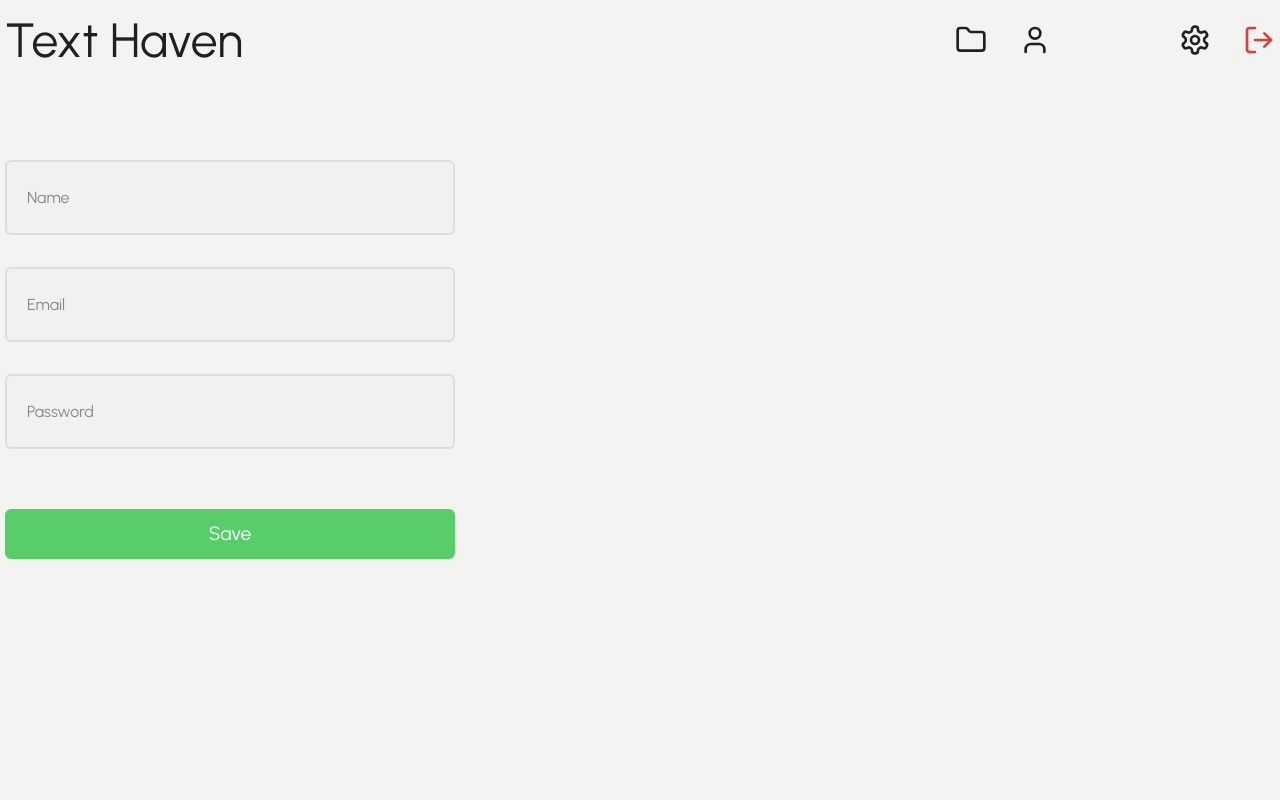
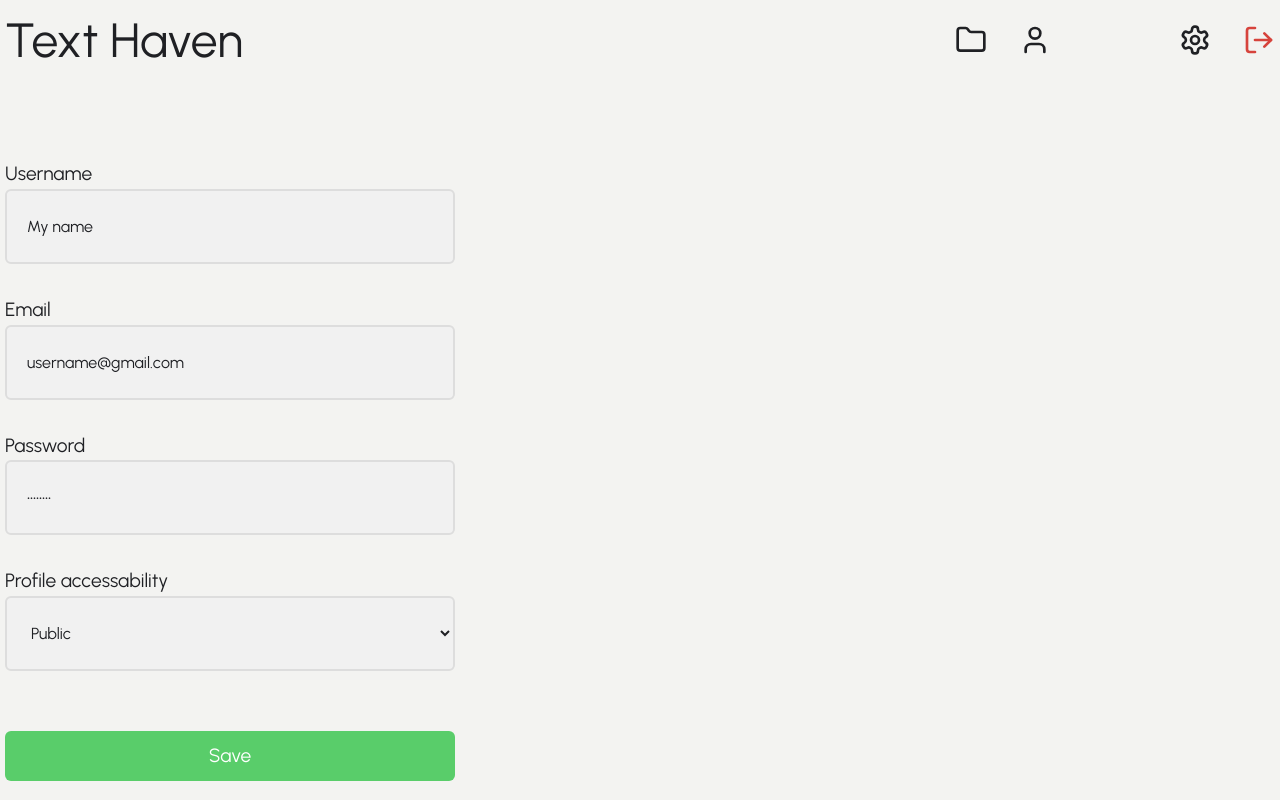
Before and after one commit to iiivanpopov/text-haven, a Next.js app in the folder frontend/: page /profile/settings in a window 1280 px wide. Built offline with nearby package versions, Linux system fonts and the light colour scheme.

Commit message:
feat(ui->profile): profile accessability(public, private)

```diff
--- a/frontend/src/app/profile/page.tsx
+++ b/frontend/src/app/profile/page.tsx
@@ -5,11 +5,14 @@ export default function Profile() {
 		<main className='mt-20 h-[25vh] flex flex-col gap-y-10 w-[450px]'>
 			<div className='flex gap-x-10'>
 				<div className='rounded-full min-w-[150px] min-h-[150px] size-[150px] bg-backing-light dark:bg-backing-dark'></div>
-				<div>
-					<h4 className='text-primary-light dark:text-primary-dark text-subheading'>My name</h4>
-					<span className='text-secondary-light dark:text-secondary-dark text-body'>
-						username@gmail.com
-					</span>
+				<div className='flex flex-col justify-between'>
+					<div>
+						<h4 className='text-primary-light dark:text-primary-dark text-subheading'>My name</h4>
+						<span className='text-secondary-light dark:text-secondary-dark text-body'>
+							username@gmail.com
+						</span>
+					</div>
+					<span className='text-muted-light dark:text-muted-dark text-body'>Public</span>
 				</div>
 			</div>
 			<Link
--- a/frontend/src/app/profile/settings/page.tsx
+++ b/frontend/src/app/profile/settings/page.tsx
@@ -2,41 +2,71 @@
 
 import Button from '@components/Button'
 import Input from '@components/Input'
+import Select from '@components/Select'
 import { useState } from 'react'
 
 export default function ProfileSettings() {
-	const [username, setUsername] = useState<string>('')
-	const [email, setEmail] = useState<string>('')
-	const [password, setPassword] = useState<string>('')
+	const [username, setUsername] = useState<string>('My name')
+	const [email, setEmail] = useState<string>('username@gmail.com')
+	const [password, setPassword] = useState<string>('12345678')
+	const [profileAccessability, setProfileAccessability] = useState<string>('Public')
 
 	return (
 		<main className='mt-20 h-[25vh] flex flex-col gap-y-10 w-[450px]'>
 			<div className='flex gap-y-15 flex-col'>
 				<div className='flex flex-col gap-y-8'>
+					<div>
+						<h4 className='text-primary-light dark:text-primary-dark text-[1.2rem]'>Username</h4>
 						<Input
-						className='h-[75px]'
+							className='h-[75px] w-full'
 							name='username'
 							placeholder='Name'
 							value={username}
 							ariaLabel='Username input'
 							onChange={e => setUsername(e.target.value)}
 						/>
+					</div>
+					<div>
+						<h4 className='text-primary-light dark:text-primary-dark text-[1.2rem]'>Email</h4>
 						<Input
-						className='h-[75px]'
+							className='h-[75px] w-full'
 							name='email'
 							placeholder='Email'
 							value={email}
 							ariaLabel='Email input'
 							onChange={e => setEmail(e.target.value)}
 						/>
+					</div>
+					<div>
+						<h4 className='text-primary-light dark:text-primary-dark text-[1.2rem]'>Password</h4>
 						<Input
-						className='h-[75px]'
+							className='h-[75px] w-full'
 							name='password'
 							ariaLabel='Password input'
 							placeholder='Password'
 							value={password}
+							type='password'
 							onChange={e => setPassword(e.target.value)}
 						/>
+					</div>
+					<div>
+						<h4 className='text-primary-light dark:text-primary-dark text-[1.2rem]'>
+							Profile accessability
+						</h4>
+						<Select
+							className='h-[75px] w-full'
+							name='Change profile accessability'
+							value={profileAccessability}
+							ariaLabel='Profile accessability input'
+							onChange={e => {
+								setProfileAccessability(e.target.value)
+							}}
+							options={[
+								{ name: 'Public', value: 'public' },
+								{ name: 'Private', value: 'private' },
+							]}
+						/>
+					</div>
 				</div>
 				<Button
 					name='Save'
--- a/frontend/src/app/settings/page.tsx
+++ b/frontend/src/app/settings/page.tsx
@@ -42,7 +42,9 @@ export default function Settings() {
 								{ name: 'Note', value: 'note' },
 								{ name: 'Post', value: 'post' },
 							]}
+							className='w-64'
 							name={'Text Default Type'}
+							ariaLabel='Select text default type'
 						/>
 					)}
 				</div>
--- a/frontend/src/components/Select.tsx
+++ b/frontend/src/components/Select.tsx
@@ -29,17 +29,13 @@ export default function Select({
 			id={name}
 			aria-label={ariaLabel}
 			className={twMerge(
-				'text-primary-light dark:text-primary-dark transition-colors rounded-md px-5 border-2 border-outline-light dark:border-outline-dark focus:border-outline-dark-light dark:focus:border-outline-dark-dark outline-none w-64 h-[50px]',
+				'bg-background-secondary-light dark:bg-background-secondary-dark text-primary-light dark:text-primary-dark transition-colors rounded-md px-5 border-2 border-outline-light dark:border-outline-dark focus:border-outline-dark-light dark:focus:border-outline-dark-dark outline-none h-[50px]',
 				className
 			)}
 		>
 			{Array.isArray(options) &&
 				options.map(elem => (
-					<option
-						className='bg-background-secondary-light dark:bg-background-secondary-dark'
-						key={elem.name}
-						value={elem.value}
-					>
+					<option key={elem.name} value={elem.value}>
 						{elem.name}
 					</option>
 				))}
```
Lines whose indentation alone changed are shown as unchanged.
